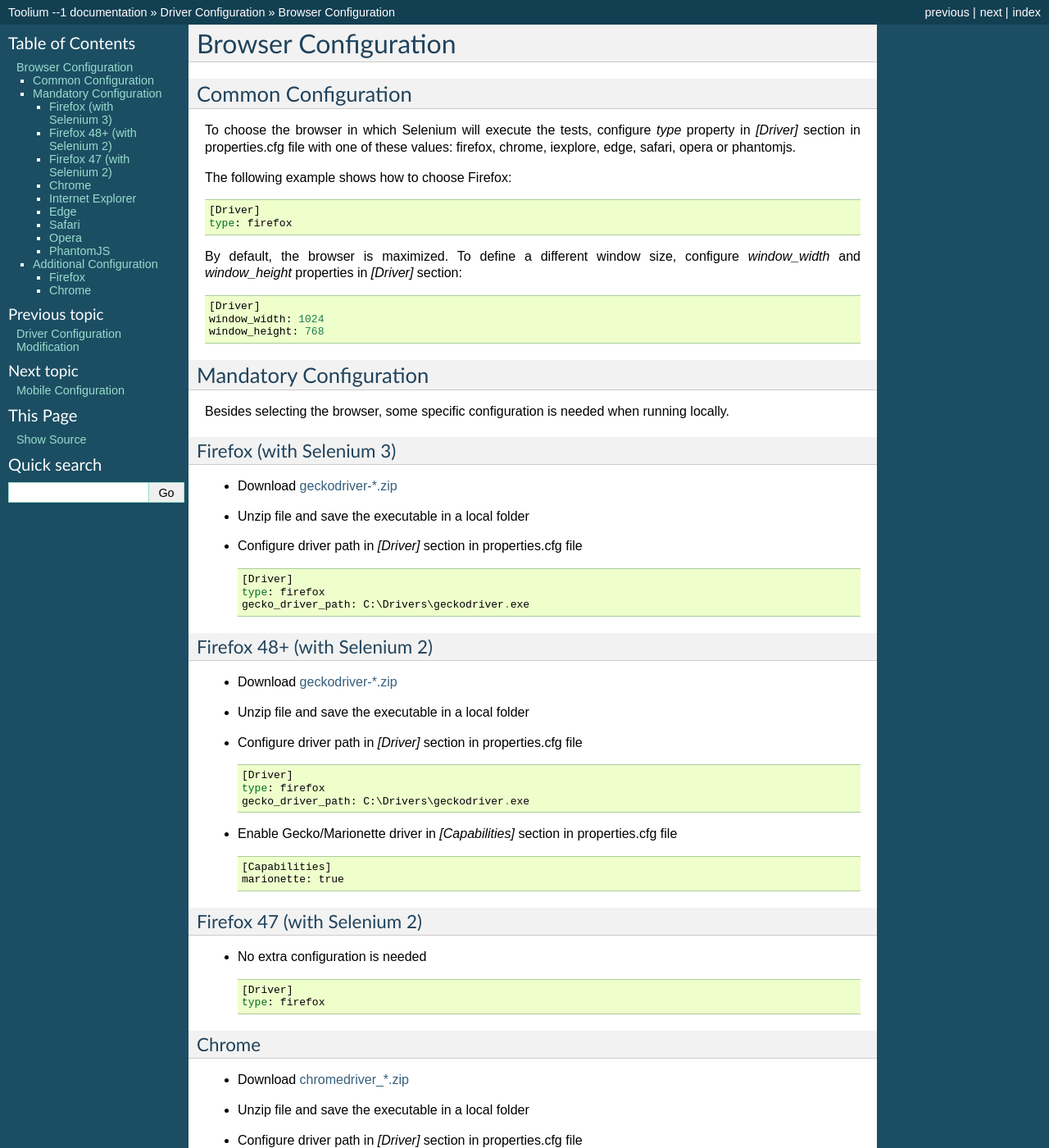
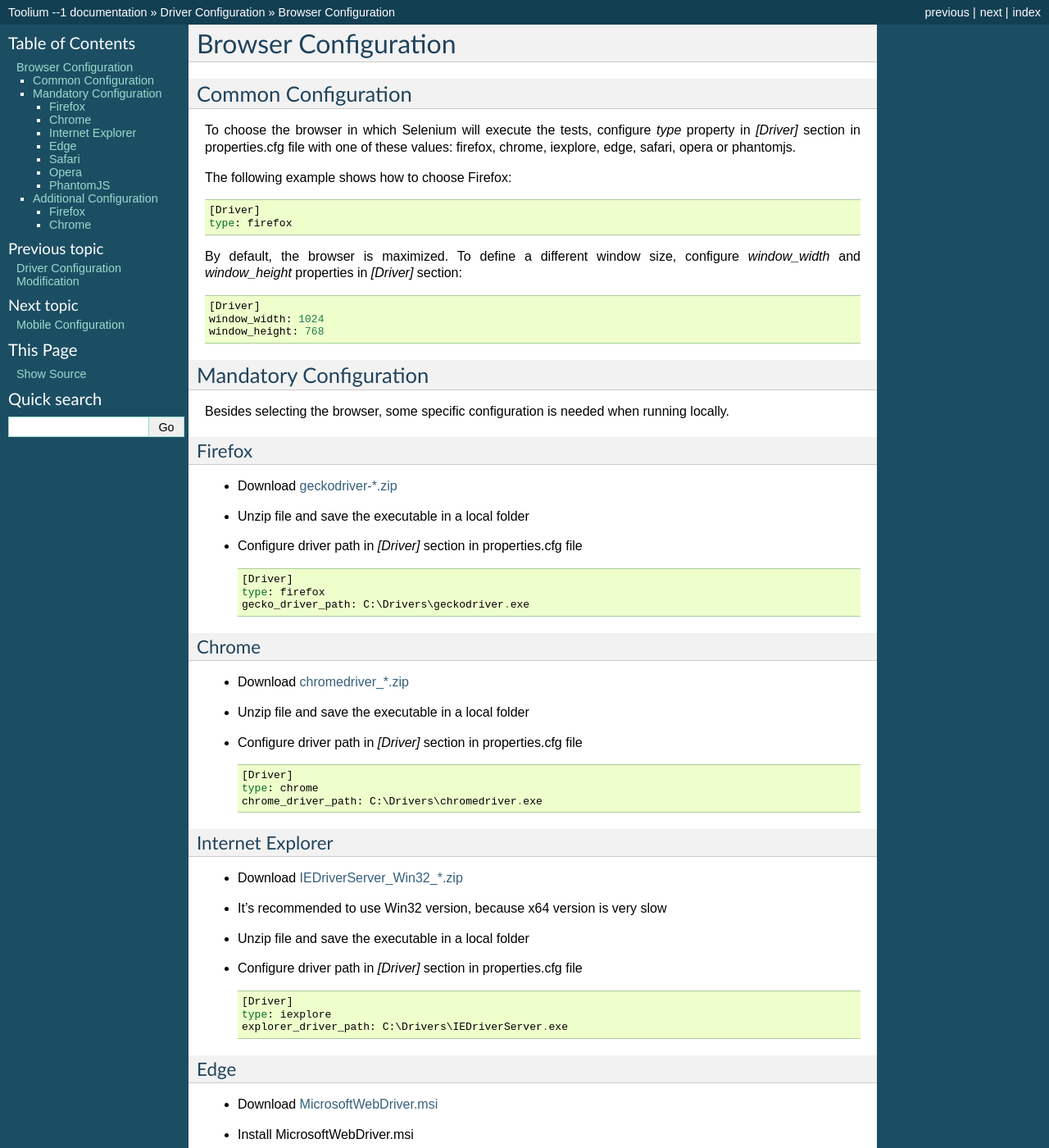
Before and after one commit to Telefonica/toolium, a Sphinx documentation site: the page built from docs/browser_configuration.rst, in a window 1280 px wide and 1400 px high. Shown: the whole window at 82% size. Built offline with Sphinx 7.4.7, drawn with Linux system fonts in a browser that asks for light colours.

Commit message:
fix: gecko_driver_path is needed in local firefox executions

```diff
--- a/docs/browser_configuration.rst
+++ b/docs/browser_configuration.rst
@@ -26,8 +26,8 @@ Mandatory Configuration
 
 Besides selecting the browser, some specific configuration is needed when running locally.
 
-Firefox (with Selenium 3)
-~~~~~~~~~~~~~~~~~~~~~~~~~
+Firefox
+~~~~~~~
 
 - Download `geckodriver-*.zip <https://github.com/mozilla/geckodriver/releases>`_
 - Unzip file and save the executable in a local folder
@@ -36,30 +36,6 @@ Firefox (with Selenium 3)
     [Driver]
     type: firefox
     gecko_driver_path: C:\Drivers\geckodriver.exe
-
-Firefox 48+ (with Selenium 2)
-~~~~~~~~~~~~~~~~~~~~~~~~~~~~~
-
-- Download `geckodriver-*.zip <https://github.com/mozilla/geckodriver/releases>`_
-- Unzip file and save the executable in a local folder
-- Configure driver path in *[Driver]* section in properties.cfg file ::
-
-    [Driver]
-    type: firefox
-    gecko_driver_path: C:\Drivers\geckodriver.exe
-
-- Enable Gecko/Marionette driver in *[Capabilities]* section in properties.cfg file ::
-
-    [Capabilities]
-    marionette: true
-
-Firefox 47 (with Selenium 2)
-~~~~~~~~~~~~~~~~~~~~~~~~~~~~
-
-- No extra configuration is needed ::
-
-    [Driver]
-    type: firefox
 
 Chrome
 ~~~~~~
```
Also changed, not shown: 3 other files.
